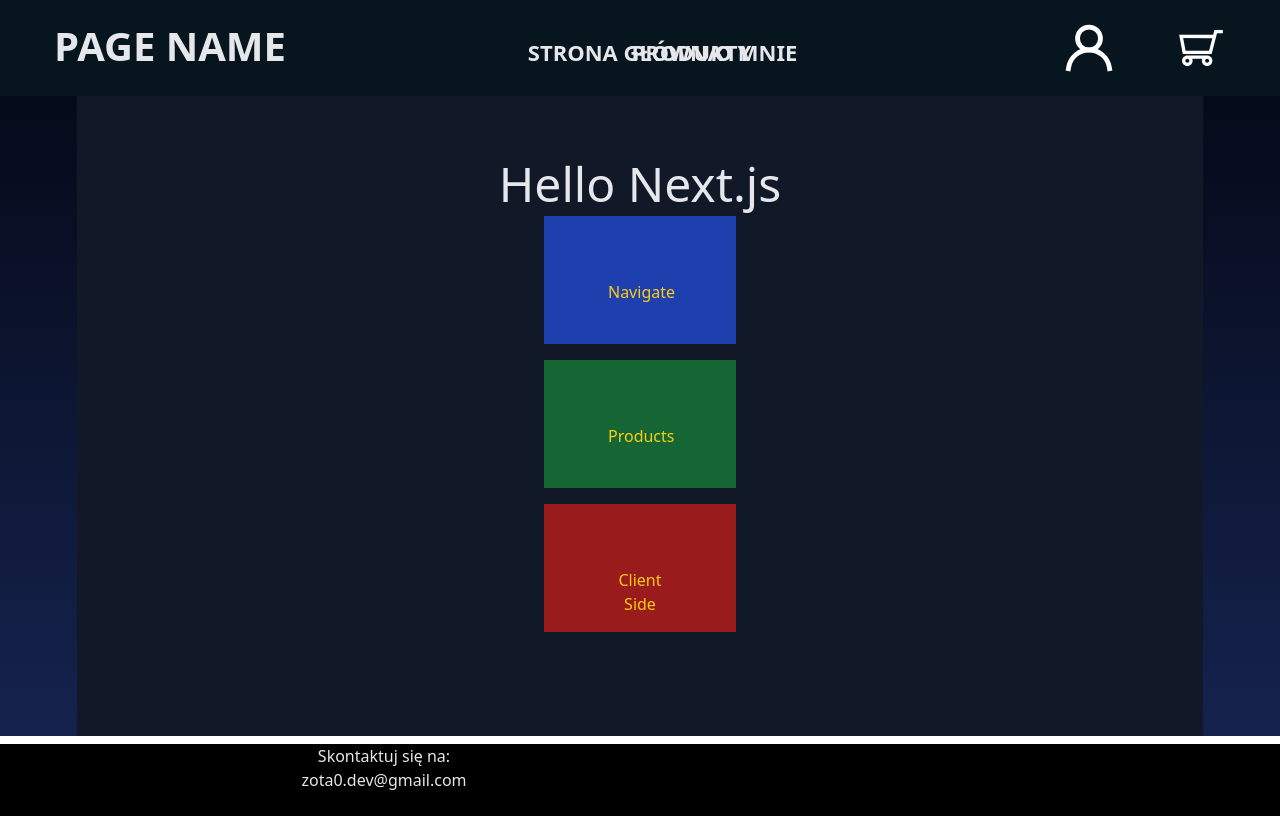
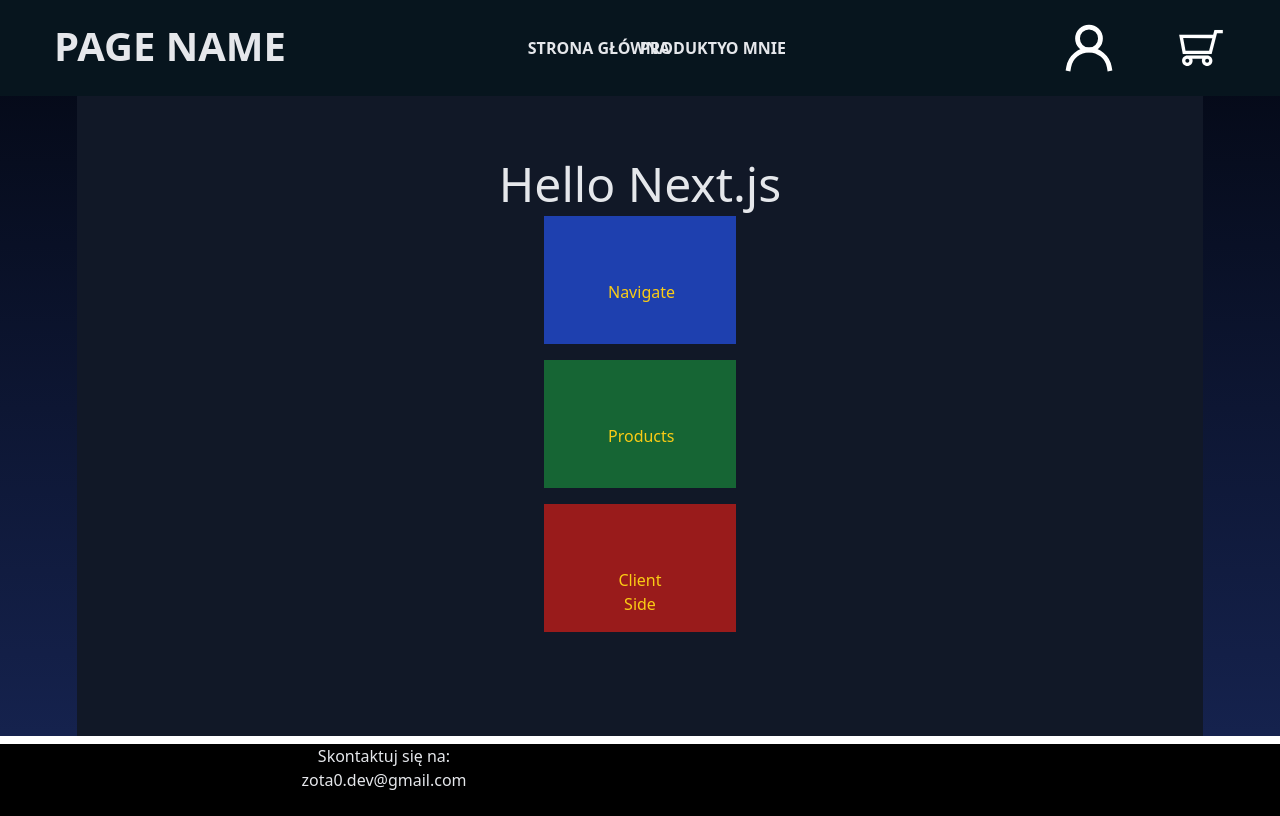
Before and after one commit to Zota0/ecommerce-next, a Next.js app: page / in a window 1280 px wide. Built offline with nearby package versions, Linux system fonts and the light colour scheme.

Commit message:
Update Header.jsx

```diff
--- a/src/components/Header.jsx
+++ b/src/components/Header.jsx
@@ -17,7 +17,7 @@ const HeaderElement = () => {
 				<div className="w-7/12 h-full">
 					<div className="md:w-[70%] sm:w-full h-full">
 						<div className="px-36 sm:w-full h-full sm:px-24 overflow-hidden">
-							<ul className="font-bold w-full h-full flex flex-row justify-between gap-x-[5px] align-middle items-center text-center sm:gap-x-0 text-[22px]">
+							<ul className="font-bold w-full h-full flex flex-row justify-between gap-x-[5px] align-middle items-center text-center sm:gap-x-0 text-[16px]">
 								<li className="h-full w-2/6 flex">
 									<Link className="h-full w-full" href="/">
 										<span className="relative top-[35%] block h-full w-full uppercase text-nowrap">Strona główna</span>
```
